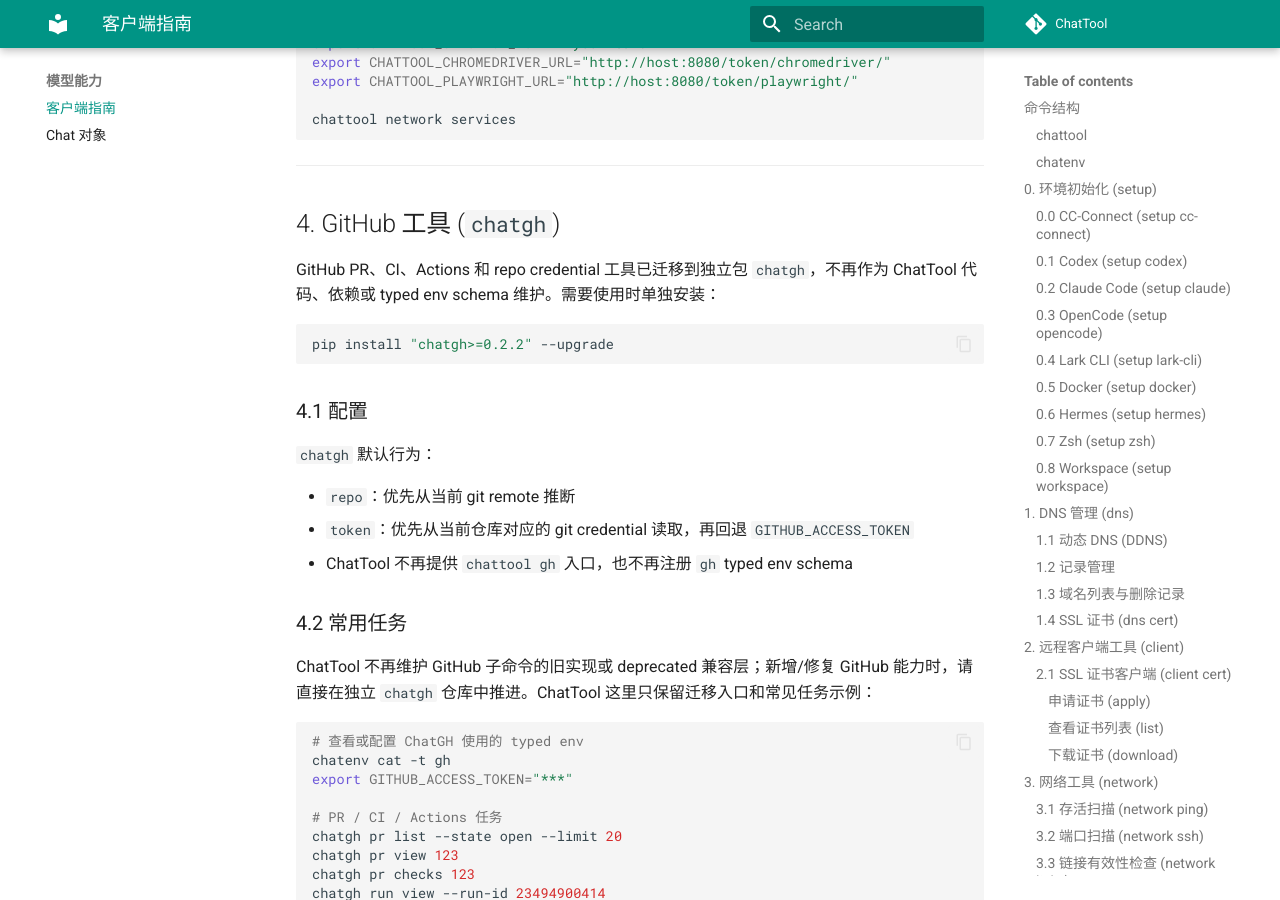
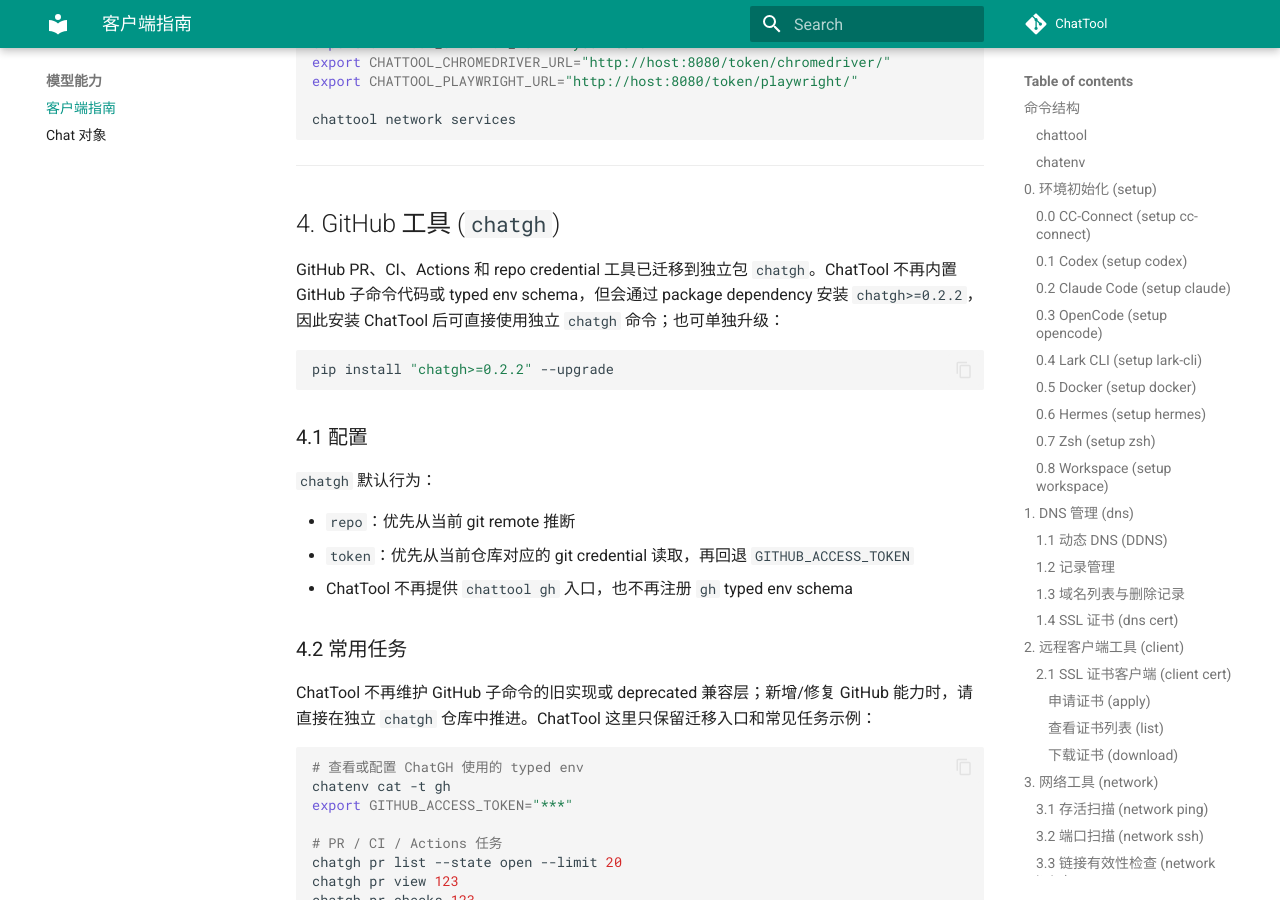
Before and after one commit to cubenlp/ChatTool, an MkDocs documentation site: the page built from docs/client.md, in a window 1280 px wide and 900 px high, scrolled down 11576 px. Built offline with MkDocs 1.6.1 and Material for MkDocs 9.7.7, drawn with Linux system fonts in a browser that asks for light colours; comment, search, counter and statistics services are not loaded; the version menu is left out.

Commit message:
fix: depend on chatgh package for github workflows

````diff
--- a/docs/client.md
+++ b/docs/client.md
@@ -528,7 +528,7 @@
 
 ## 4. GitHub 工具 (`chatgh`)
 
-GitHub PR、CI、Actions 和 repo credential 工具已迁移到独立包 `chatgh`，不再作为 ChatTool 代码、依赖或 typed env schema 维护。需要使用时单独安装：
+GitHub PR、CI、Actions 和 repo credential 工具已迁移到独立包 `chatgh`。ChatTool 不再内置 GitHub 子命令代码或 typed env schema，但会通过 package dependency 安装 `chatgh>=0.2.2`，因此安装 ChatTool 后可直接使用独立 `chatgh` 命令；也可单独升级：
 
 ```bash
 pip install "chatgh>=0.2.2" --upgrade
--- a/pyproject.toml
+++ b/pyproject.toml
@@ -23,6 +23,7 @@
 license = {text = "MIT license"}
 dependencies = [
     "Click>=7.0",
+    "chatgh>=0.2.2",
     "chatstyle>=0.1.0",
     "chatenv>=0.1.1",
     "requests>=2.20",
````
Also changed, not shown: CHANGELOG.md (+1 -1 lines).
